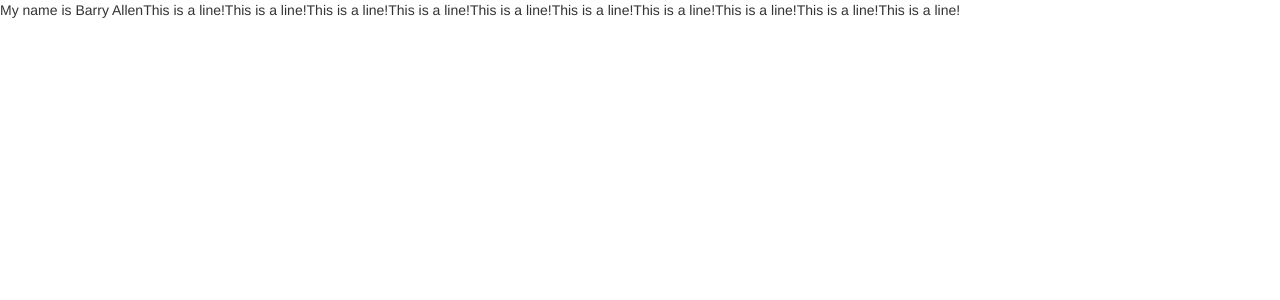
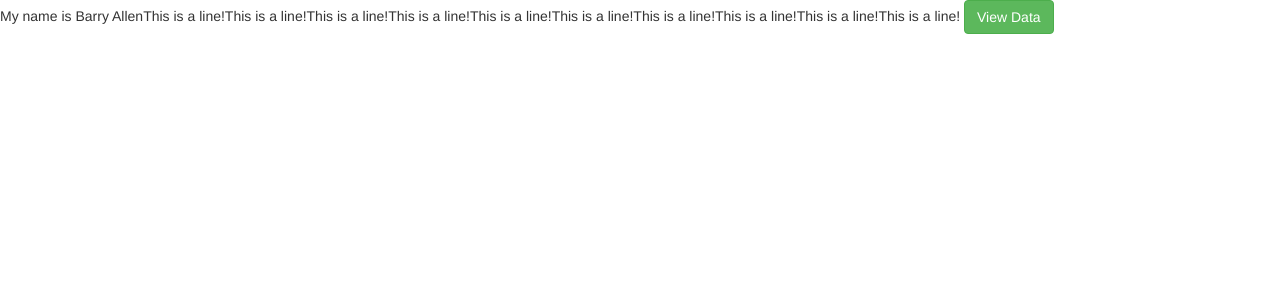
Before and after one commit to palmaresju/it2103, a PHP site: page /index.php in a window 1280 px wide. Shown: the top 300 px of the page. Run offline with PHP 8.4, Linux system fonts and the light colour scheme.

Commit message:
added a button

```diff
--- a/home.php
+++ b/home.php
@@ -3,5 +3,6 @@
 	<link rel="stylesheet" href="css/bootstrap.min.css">
 </head>
 <body>
+	<button class='btn btn-success'>View Data</button></a>
 <body>
 </html>
```
